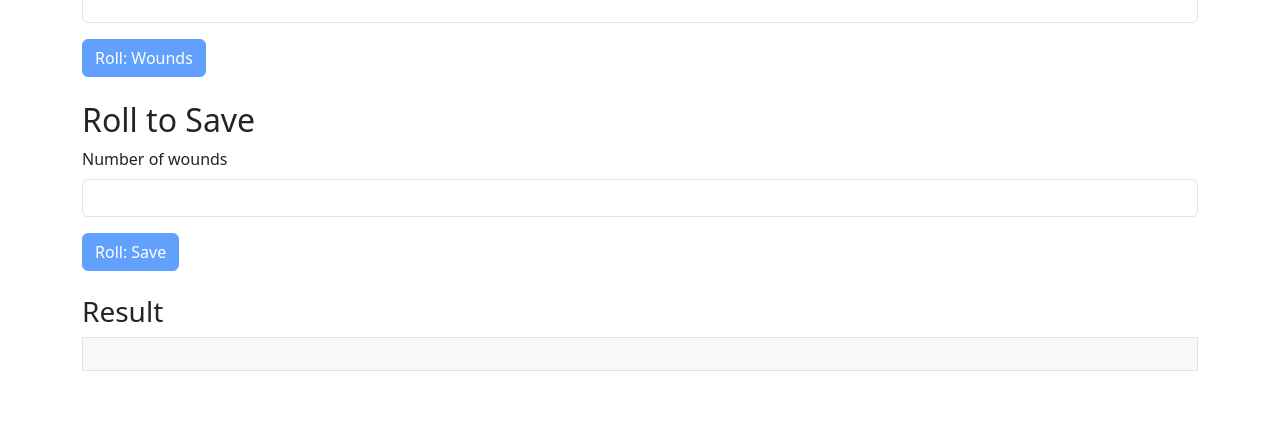
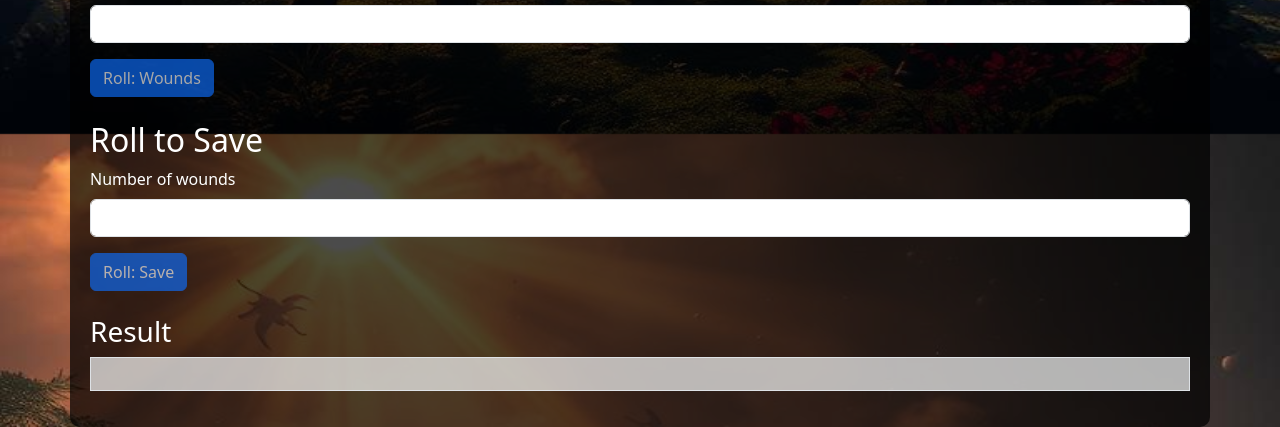
Before and after one commit to cmbryan/d6, a plain HTML site: page d6_api/templates/play.html in a window 1280 px wide. Shown: the part 666-1093 px from the top of the page. Before the commit the page ends 1053 px from the top, so only its background shows below. Drawn offline with nearby package versions, Linux system fonts and the light colour scheme; no server answers.

Commit message:
background image

```diff
--- a/d6_api/templates/play.html
+++ b/d6_api/templates/play.html
@@ -6,6 +6,26 @@
     <title>Warhammer 40k Attack Simulator</title>
     <link href="https://cdn.jsdelivr.net/npm/bootstrap@5.3.0-alpha3/dist/css/bootstrap.min.css" rel="stylesheet">
     <script src="https://cdn.jsdelivr.net/npm/axios/dist/axios.min.js"></script>
+    <style>
+        body {
+            background-image: url("/static/d6-background.jpeg"); /* Set the background image */
+            background-size: 100% auto; /* Scale to fit width, maintain aspect ratio */
+            background-repeat: no-repeat; /* Prevent image repetition */
+            background-attachment: fixed; /* Keep the background fixed while scrolling */
+            color: white; /* Set default text color to white for better contrast */
+        }
+        .container {
+            background-color: rgba(0, 0, 0, 0.7); /* Add a semi-transparent black background to the container */
+            padding: 20px;
+            border-radius: 10px;
+        }
+        .form-label, h1, h2, h3 {
+            color: white;
+        }
+        .bg-light {
+            background-color: rgba(248, 249, 250, 0.7) !important;
+        }
+    </style>
 </head>
 <body>
     <div class="container mt-5">
```
Also changed, not shown: d6_api/static/d6-background.jpeg (added).
